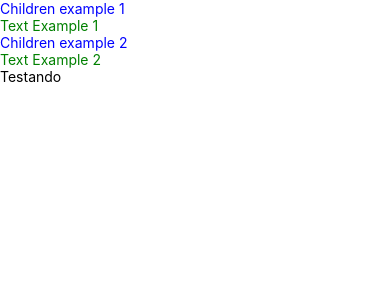
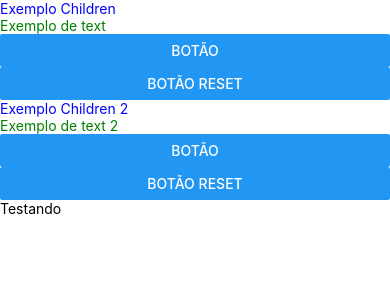
Before and after one commit to RoneryFilho/APP-VENDAS-ONLINE, a React Native app: screen / in a window 390 px wide. Shown: the top 300 px of the page. Built offline with nearby package versions, Linux system fonts and the light colour scheme.

Commit message:
aprendendo useEffect

```diff
--- a/src/App.tsx
+++ b/src/App.tsx
@@ -5,8 +5,8 @@ import Example from './Example';
 const App = () => {
   return (
     <SafeAreaView>
-      <Example text='Text Example 1'>Children example 1</Example>
-      <Example text='Text Example 2'>Children example 2</Example>
+      <Example text='Exemplo de text'>Exemplo Children</Example>
+      <Example text='Exemplo de text 2'>Exemplo Children 2</Example>
       <Text>Testando</Text>
     </SafeAreaView>
   );
--- a/src/Example.tsx
+++ b/src/Example.tsx
@@ -1,4 +1,5 @@
-import { Text, View } from "react-native";
+import { useEffect, useState } from "react";
+import { Button, Text, View } from "react-native";
 
 interface ExampleProps {
     text?: string; //o ? determina que não é uma propriedade obrigatória de ser passada
@@ -6,10 +7,27 @@ interface ExampleProps {
 }
 
 const Example = ({children, text}: ExampleProps) => {
+    const [newText, setNewText] = useState();
+
+    useEffect(() => {
+        console.log('passou aqui');
+    }, [newText]);
+
+    const handleOnPress = () => {
+        setNewText('NOVO TEXT');
+    };
+
+    const resetaTexto = () => {
+        setNewText(undefined);
+    }
+
     return (
         <View>
             <Text style={{color: 'blue'}}>{children}</Text>
-            <Text style={{color: 'green'}}>{text}</Text>
+            <Text style={{color: 'green'}}>{newText || text}</Text>
+
+            <Button onPress={handleOnPress} title="Botão"/>
+            <Button onPress={resetaTexto} title="Botão Reset"/>
         </View>
     )
 };
```
Also changed, not shown: 2 other files (tests, documents, lock files or other folders).
